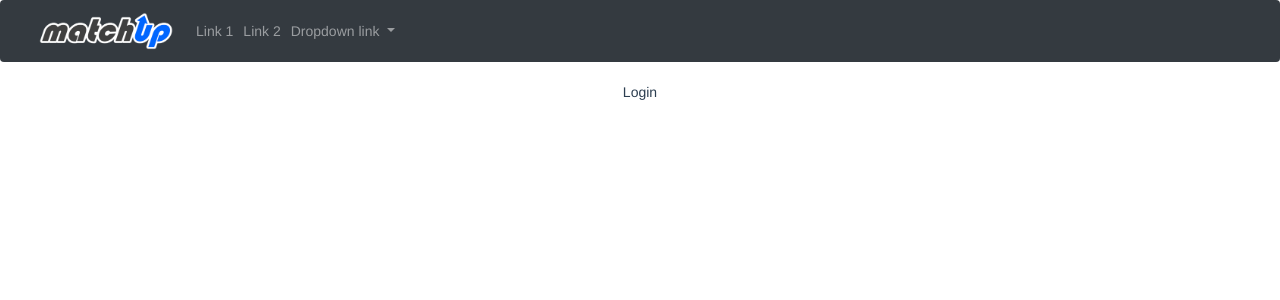
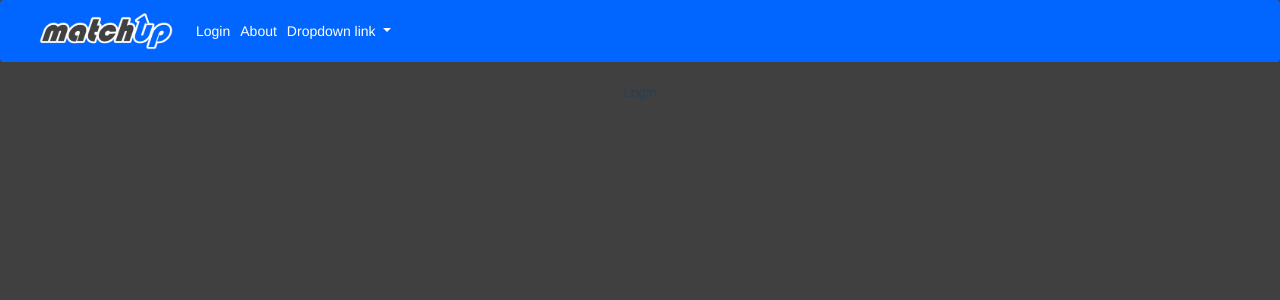
Before and after one commit to C-Dahr/matchup, a Vue app in the folder client/: page / in a window 1280 px wide. Shown: the top 300 px of the page. Built offline with nearby package versions, Linux system fonts and the light colour scheme.

Commit message:
Fixed global background color and updated placeholder navbar to match mockups

```diff
--- a/client/public/index.html
+++ b/client/public/index.html
@@ -15,3 +15,11 @@
     <!-- built files will be auto injected -->
   </body>
 </html>
+
+<style>
+
+body {
+  background-color: #404040;
+}
+
+</style>
--- a/client/src/App.vue
+++ b/client/src/App.vue
@@ -26,17 +26,4 @@ export default {
   text-align: center;
   color: #2c3e50;
 }
-
-#nav {
-  padding: 30px;
-}
-
-#nav a {
-  font-weight: bold;
-  color: #2c3e50;
-}
-
-#nav a.router-link-exact-active {
-  color: #42b983;
-}
 </style>
--- a/client/src/components/Navbar.vue
+++ b/client/src/components/Navbar.vue
@@ -1,15 +1,15 @@
 <template>
-    <nav class="navbar navbar-expand-sm bg-dark navbar-dark">
+    <nav class="navbar navbar-expand-sm" id="navbar-main">
         <!-- Brand -->
-        <a class="navbar-brand" href="#"></a>
+        <a class="navbar-brand" href="/"></a>
 
         <!-- Links -->
         <ul class="navbar-nav">
             <li class="nav-item">
-            <a class="nav-link" href="#">Link 1</a>
+            <a class="nav-link" href="/login">Login</a>
             </li>
             <li class="nav-item">
-            <a class="nav-link" href="#">Link 2</a>
+            <a class="nav-link" href="/about">About</a>
             </li>
 
             <!-- Dropdown -->
@@ -26,3 +26,14 @@
         </ul>
     </nav>
 </template>
+
+<style>
+
+#navbar-main {
+    background-color: #0066FF;
+}
+
+.nav-link {
+    color: white;
+}
+</style>
```
